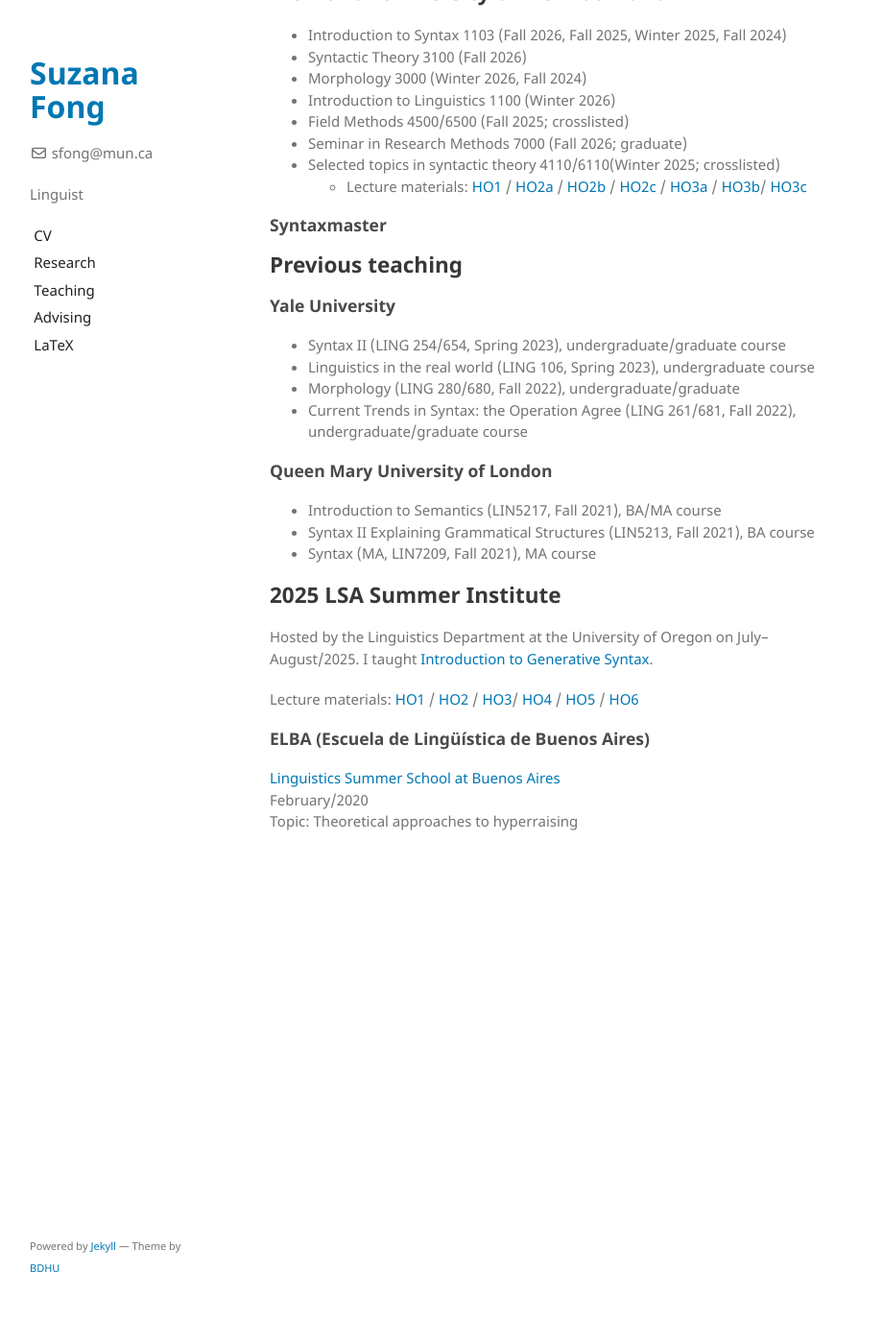
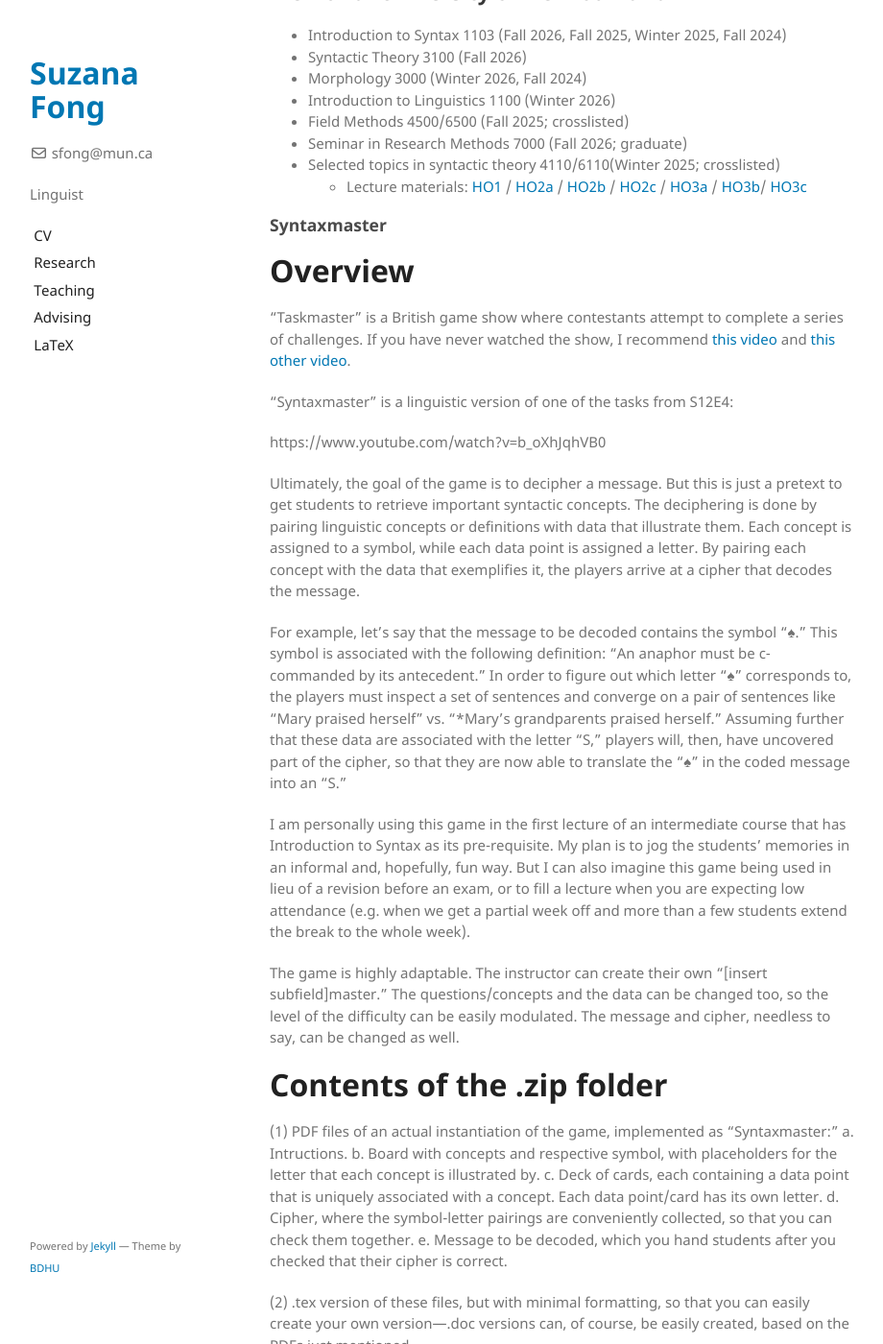
Before and after one commit to sznfng/sznfng.github.io, a Jekyll site: the page built from teaching.md, in a window 1280 px wide and 1400 px high, scrolled down 230 px. Shown: the whole window at 96% size, without its empty margins (179-1099 px from the left). Built offline with Jekyll 4.4.1, drawn with Linux system fonts in a browser that asks for light colours; before the commit the page ends 1147 px from its top, so only the background shows below that; some of the changed text lies outside the part shown.

Commit message:
Update teaching.md

```diff
--- a/teaching.md
+++ b/teaching.md
@@ -19,6 +19,41 @@ The current version of an Intro to syntax textbook I am writing can be downloade
   + Lecture materials: [HO1](https://sznfng.github.io/files/agree_course/Selected_topics_in_syntactic_theory_4110_6110_Winter_2025_handout%201.pdf) / [HO2a](https://sznfng.github.io/files/agree_course/Selected_topics_in_syntactic_theory_4110_6110_Winter_2025_handout%202a.pdf) / [HO2b](https://sznfng.github.io/files/agree_course/Selected_topics_in_syntactic_theory_4110_6110_Winter_2025_handout%202b.pdf) / [HO2c](https://sznfng.github.io/files/agree_course/Selected_topics_in_syntactic_theory_4110_6110_Winter_2025_handout%202c.pdf) / [HO3a](https://sznfng.github.io/files/agree_course/Selected_topics_in_syntactic_theory_4110_6110_Winter_2025_handout%203a.pdf) / [HO3b](https://sznfng.github.io/files/agree_course/Selected_topics_in_syntactic_theory_4110_6110_Winter_2025_handout%203b.pdf)/ [HO3c](https://sznfng.github.io/files/agree_course/Selected_topics_in_syntactic_theory_4110_6110_Winter_2025_handout%203c.pdf)
 
 ### Syntaxmaster
+
+# Overview
+
+"Taskmaster" is a British game show where contestants attempt to complete a series of challenges. If you have never watched the show, I recommend [this video](https://www.youtube.com/watch?v=AzzJytRJGRY) and [this other video](https://www.youtube.com/watch?v=emz6GVWvJlo&t=24s).
+
+"Syntaxmaster" is a linguistic version of one of the tasks from S12E4:
+
+https://www.youtube.com/watch?v=b_oXhJqhVB0
+
+Ultimately, the goal of the game is to decipher a message. But this is just a pretext to get students to retrieve important syntactic concepts. The deciphering is done by pairing linguistic concepts or definitions with data that illustrate them. Each concept is assigned to a symbol, while each data point is assigned a letter. By pairing each concept with the data that exemplifies it, the players arrive at a cipher that decodes the message.
+
+For example, let's say that the message to be decoded contains the symbol "♠." This symbol is associated with the following definition: "An anaphor must be c-commanded by its antecedent." In order to figure out which letter "♠" corresponds to, the players must inspect a set of sentences and converge on a pair of sentences like "Mary praised herself" vs. "*Mary's grandparents praised herself." Assuming further that these data are associated with the letter "S," players will, then, have uncovered part of the cipher, so that they are now able to translate the "♠" in the coded message into an "S."
+
+I am personally using this game in the first lecture of an intermediate course that has Introduction to Syntax as its pre-requisite. My plan is to jog the students' memories in an informal and, hopefully, fun way. But I can also imagine this game being used in lieu of a revision before an exam, or to fill a lecture when you are expecting low attendance (e.g. when we get a partial week off and more than a few students extend the break to the whole week).
+
+The game is highly adaptable. The instructor can create their own "[insert subfield]master." The questions/concepts and the data can be changed too, so the level of the difficulty can be easily modulated. The message and cipher, needless to say, can be changed as well.
+
+# Contents of the .zip folder
+
+(1) PDF files of an actual instantiation of the game, implemented as "Syntaxmaster:"
+    a. Intructions.
+    b. Board with concepts and respective symbol, with placeholders for the letter that each concept is illustrated by.
+    c. Deck of cards, each containing a data point that is uniquely associated with a concept. Each data point/card has its own letter.
+    d. Cipher, where the symbol-letter pairings are conveniently collected, so that you can check them together.
+    e. Message to be decoded, which you hand students after you checked that their cipher is correct.
+
+(2) .tex version of these files, but with minimal formatting, so that you can easily create your own version---.doc versions can, of course, be easily created, based on the PDFs just mentioned.
+
+# Signing off
+
+If you have any feedback, or spot any errors in the game, please do get in touch!
+
+Suzana
+sznfong@alum.mit.edu / sfong@mun.ca
+St. John's, 4-September-2026
 
 ## Previous teaching
 
```
